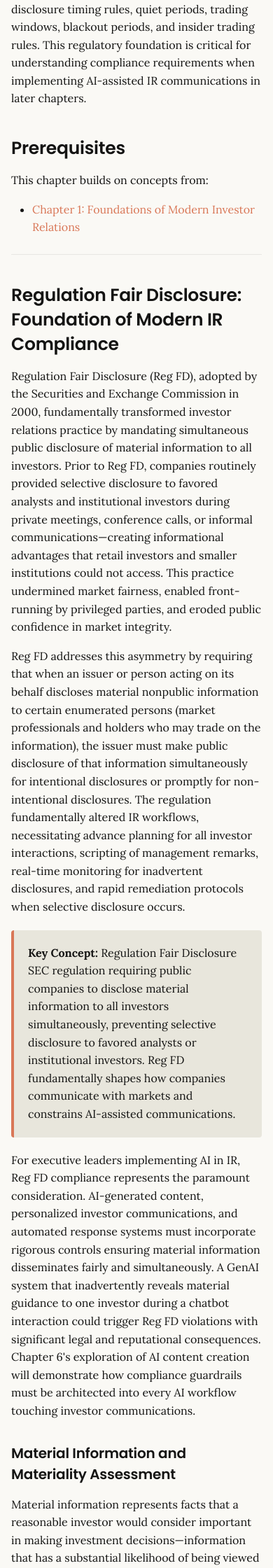
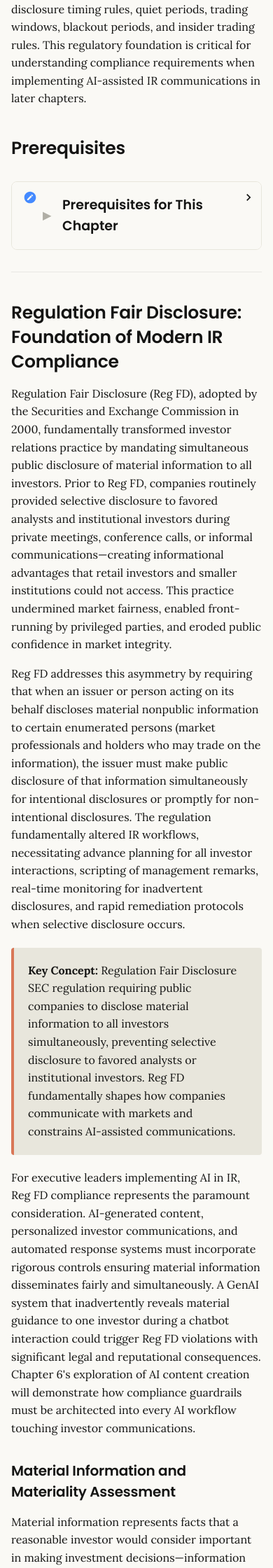
Before and after one commit to dberglu/ir-textbook, an MkDocs documentation site: the page built from docs/chapters/02-regulatory-frameworks-compliance/index.md, in a window 390 px wide. Shown: the part 646-2886 px from the top of the page at 70% size. Built offline with MkDocs 1.6.1 and Material for MkDocs 9.7.7, drawn with Linux system fonts in a browser that asks for light colours; some of the changed text lies outside the part shown.

Commit message:
Update Prerequisites and Concepts Covered sections with chevron-based collapsible design
Replaced book emoji with chevron (▸) that rotates on expand
Applied consistent styling to both Prerequisites and Concepts sections
Updated HTML structure with proper semantic elements

Changes:
- Chevron rotates 90deg on open and changes to orange
- Left border accent on hover
- Smooth fade-in animation for content
- Cleaner, more minimal design
- Dark mode support
- Mobile responsive

🤖 Generated with [Claude Code](https://claude.com/claude-code)

Co-Authored-By: Claude <noreply@anthropic.com>

```diff
--- a/docs/chapters/02-regulatory-frameworks-compliance/index.md
+++ b/docs/chapters/02-regulatory-frameworks-compliance/index.md
@@ -6,9 +6,19 @@ This chapter provides comprehensive coverage of the regulatory environment gover
 
 ## Prerequisites
 
-This chapter builds on concepts from:
+<details class="concepts-covered">
+  <summary>
+    <span class="chevron">▸</span>
+    <span>Prerequisites for This Chapter</span>
+  </summary>
 
-- [Chapter 1: Foundations of Modern Investor Relations](../01-foundations-of-modern-ir/index.md)
+  <div class="concepts-list">
+    <p>This chapter builds on concepts from:</p>
+    <ul>
+      <li><a href="../01-foundations-of-modern-ir/index.md">Chapter 1: Foundations of Modern Investor Relations</a></li>
+    </ul>
+  </div>
+</details>
 
 ---
 ## Regulation Fair Disclosure: Foundation of Modern IR Compliance
@@ -193,34 +203,39 @@ These compliance imperatives explain why AI adoption in IR has proceeded more ca
 ## Concepts Covered
 
 <details class="concepts-covered">
-<summary>📚 Concepts Covered in This Chapter</summary>
+  <summary>
+    <span class="chevron">▸</span>
+    <span>Concepts Covered in This Chapter</span>
+  </summary>
 
-This chapter covers the following 25 concepts from the learning graph:
-
-1. Material Information
-2. Nonpublic Information
-3. Regulation Fair Disclosure
-4. Reg FD Compliance
-5. Preventing Selective Disclosure
-6. Sarbanes-Oxley Act
-7. SOX Section 302
-8. SOX Section 404
-9. Internal Control Systems
-10. Disclosure Controls
-11. SEC Filing Requirements
-12. Form 10-K Overview
-13. Form 10-Q Essentials
-14. Form 8-K Summary
-15. XBRL Reporting Standards
-16. MD&A Requirements
-17. Risk Factor Disclosures
-18. Forward-Looking Statements
-19. Safe Harbor Provisions
-20. Materiality Assessment
-21. Disclosure Timing Rules
-22. Quiet Period Guidelines
-23. Trading Window Rules
-24. Blackout Period Management
-25. Insider Trading Rules
-
+  <div class="concepts-list">
+    <p>This chapter covers the following 25 concepts from the learning graph:</p>
+    <ol>
+      <li>Material Information</li>
+      <li>Nonpublic Information</li>
+      <li>Regulation Fair Disclosure</li>
+      <li>Reg FD Compliance</li>
+      <li>Preventing Selective Disclosure</li>
+      <li>Sarbanes-Oxley Act</li>
+      <li>SOX Section 302</li>
+      <li>SOX Section 404</li>
+      <li>Internal Control Systems</li>
+      <li>Disclosure Controls</li>
+      <li>SEC Filing Requirements</li>
+      <li>Form 10-K Overview</li>
+      <li>Form 10-Q Essentials</li>
+      <li>Form 8-K Summary</li>
+      <li>XBRL Reporting Standards</li>
+      <li>MD&A Requirements</li>
+      <li>Risk Factor Disclosures</li>
+      <li>Forward-Looking Statements</li>
+      <li>Safe Harbor Provisions</li>
+      <li>Materiality Assessment</li>
+      <li>Disclosure Timing Rules</li>
+      <li>Quiet Period Guidelines</li>
+      <li>Trading Window Rules</li>
+      <li>Blackout Period Management</li>
+      <li>Insider Trading Rules</li>
+    </ol>
+  </div>
 </details>
--- a/docs/stylesheets/anthropic-brand.css
+++ b/docs/stylesheets/anthropic-brand.css
@@ -210,166 +210,91 @@ li,
   margin: 2rem 0;
 }
 
-/* Collapsible Concepts Covered Section - Modern Card Design */
+/* --- Concepts Covered Card --- */
 details.concepts-covered {
-  background-color: var(--anthropic-light);
-  border: 1px solid var(--anthropic-light-gray);
-  border-left: 3px solid var(--anthropic-light-gray);
+  border: 1px solid #e8e6dc;
   border-radius: 8px;
-  padding: 0;
-  margin: 2rem 0;
-  box-shadow: 0 1px 4px rgba(0, 0, 0, 0.05);
-  transition: all 0.3s ease;
+  background-color: #faf9f5;
+  margin: 1.5rem 0;
+  font-family: 'Lora', serif;
+  box-shadow: 0 1px 4px rgba(0,0,0,0.05);
   overflow: hidden;
 }
 
-details.concepts-covered:hover {
-  border-left-color: var(--anthropic-orange);
-  background-color: rgba(217, 119, 87, 0.02);
-}
-
-details.concepts-covered[open] {
-  border-left-color: var(--anthropic-orange);
-  background-color: rgba(217, 119, 87, 0.03);
-}
-
-details.concepts-covered summary {
-  font-family: var(--heading-font);
-  font-weight: 600;
-  font-size: 1rem;
-  color: var(--anthropic-dark);
-  cursor: pointer;
-  user-select: none;
-  padding: 1rem 2.5rem 1rem 0.75rem;
-  list-style: none;
-  display: flex;
-  align-items: center;
-  gap: 0.5rem;
-  transition: color 0.2s ease;
-  position: relative;
-}
-
-details.concepts-covered summary::-webkit-details-marker {
+/* Remove MkDocs Material's default triangle */
+details.concepts-covered summary::-webkit-details-marker,
+details.concepts-covered summary::marker {
   display: none;
 }
 
-/* Remove MkDocs Material default icon */
-details.concepts-covered summary .twemoji {
-  display: none;
-}
-
-details.concepts-covered summary::before {
-  content: "📘";
-  display: inline-block;
+/* Summary (header) */
+details.concepts-covered summary {
+  font-family: 'Poppins', sans-serif;
+  font-weight: 600;
   font-size: 1rem;
-  transition: transform 0.3s ease;
-  flex-shrink: 0;
-}
-
-details.concepts-covered[open] summary::before {
-  transform: rotate(0deg);
-}
-
-/* Dropdown arrow on the right */
-details.concepts-covered summary::after {
-  content: "▼";
-  position: absolute;
-  right: 0.75rem;
-  top: 50%;
-  transform: translateY(-50%);
-  font-size: 0.75rem;
-  color: var(--anthropic-mid-gray);
-  transition: transform 0.3s ease, color 0.2s ease;
-}
-
-details.concepts-covered[open] summary::after {
-  transform: translateY(-50%) rotate(180deg);
-  color: var(--anthropic-orange);
-}
-
-details.concepts-covered summary:hover::after {
-  color: var(--anthropic-orange);
+  color: #141413;
+  cursor: pointer;
+  padding: 1rem 1.25rem;
+  display: flex;
+  align-items: center;
+  gap: 0.6rem;
+  background-color: #faf9f5;
+  transition: background-color 0.2s ease;
+  border-left: 4px solid transparent;
 }
 
 details.concepts-covered summary:hover {
-  color: var(--anthropic-orange);
+  background-color: rgba(217, 119, 87, 0.05);
+  border-left-color: #d97757;
 }
 
-details.concepts-covered summary:focus {
-  outline: 2px solid var(--anthropic-orange);
-  outline-offset: -2px;
+/* Chevron icon (replaces emoji/book) */
+details.concepts-covered summary .chevron {
+  font-size: 1.1rem;
+  color: #b0aea5;
+  transition: transform 0.3s ease, color 0.3s ease;
+  margin-right: 0.25rem;
 }
 
-details.concepts-covered summary:focus-visible {
-  outline: 2px solid var(--anthropic-orange);
-  outline-offset: -2px;
+details.concepts-covered[open] summary .chevron {
+  transform: rotate(90deg);
+  color: #d97757;
 }
 
-/* Content inside the details */
-details.concepts-covered .concepts-content {
-  padding: 0 0.75rem 1rem 0.75rem;
-  animation: slideDown 0.3s ease;
+/* Inner list */
+details.concepts-covered .concepts-list {
+  padding: 0.75rem 1.25rem 1.25rem;
+  font-size: 0.9rem;
+  line-height: 1.6;
+  color: #141413;
 }
 
-@keyframes slideDown {
-  from {
-    opacity: 0;
-    transform: translateY(-10px);
-  }
-  to {
-    opacity: 1;
-    transform: translateY(0);
-  }
+/* Animation for open */
+details.concepts-covered[open] .concepts-list {
+  animation: fadeIn 0.3s ease;
 }
 
-details.concepts-covered ol {
-  margin: 0.75rem 0 0 0;
-  padding-left: 2rem;
-  font-family: var(--body-font);
-  font-size: 0.9rem;
-  line-height: 1.8;
-  color: var(--anthropic-dark);
-}
-
-details.concepts-covered ol li {
-  margin-bottom: 0.4rem;
-  color: var(--anthropic-dark);
+@keyframes fadeIn {
+  from { opacity: 0; transform: translateY(-3px); }
+  to { opacity: 1; transform: translateY(0); }
 }
 
 /* Dark mode support */
 [data-md-color-scheme="slate"] details.concepts-covered {
   background-color: #1a1a19;
   border-color: #2a2a28;
-  border-left-color: #2a2a28;
-}
-
-[data-md-color-scheme="slate"] details.concepts-covered:hover {
-  border-left-color: var(--anthropic-orange);
-  background-color: rgba(217, 119, 87, 0.05);
-}
-
-[data-md-color-scheme="slate"] details.concepts-covered[open] {
-  border-left-color: var(--anthropic-orange);
-  background-color: rgba(217, 119, 87, 0.08);
 }
 
 [data-md-color-scheme="slate"] details.concepts-covered summary {
   color: var(--anthropic-light);
+  background-color: #1a1a19;
 }
 
-[data-md-color-scheme="slate"] details.concepts-covered summary::after {
-  color: var(--anthropic-mid-gray);
+[data-md-color-scheme="slate"] details.concepts-covered summary:hover {
+  background-color: rgba(217, 119, 87, 0.08);
 }
 
-[data-md-color-scheme="slate"] details.concepts-covered[open] summary::after {
-  color: var(--anthropic-orange);
-}
-
-[data-md-color-scheme="slate"] details.concepts-covered summary:hover::after {
-  color: var(--anthropic-orange);
-}
-
-[data-md-color-scheme="slate"] details.concepts-covered ol li {
+[data-md-color-scheme="slate"] details.concepts-covered .concepts-list {
   color: var(--anthropic-light);
 }
 
@@ -377,20 +302,11 @@ details.concepts-covered ol li {
 @media screen and (max-width: 768px) {
   details.concepts-covered summary {
     font-size: 0.95rem;
-    padding: 0.875rem 2rem 0.875rem 0.625rem;
+    padding: 0.875rem 1rem;
   }
 
-  details.concepts-covered summary::after {
-    right: 0.625rem;
-    font-size: 0.7rem;
-  }
-
-  details.concepts-covered .concepts-content {
-    padding: 0 0.625rem 0.875rem 0.625rem;
-  }
-
-  details.concepts-covered ol {
+  details.concepts-covered .concepts-list {
+    padding: 0.625rem 1rem 1rem;
     font-size: 0.85rem;
-    padding-left: 1.5rem;
   }
 }
```
Also changed, not shown: docs/chapters/01-foundations-of-modern-ir/index.md (+40 -25 lines).
